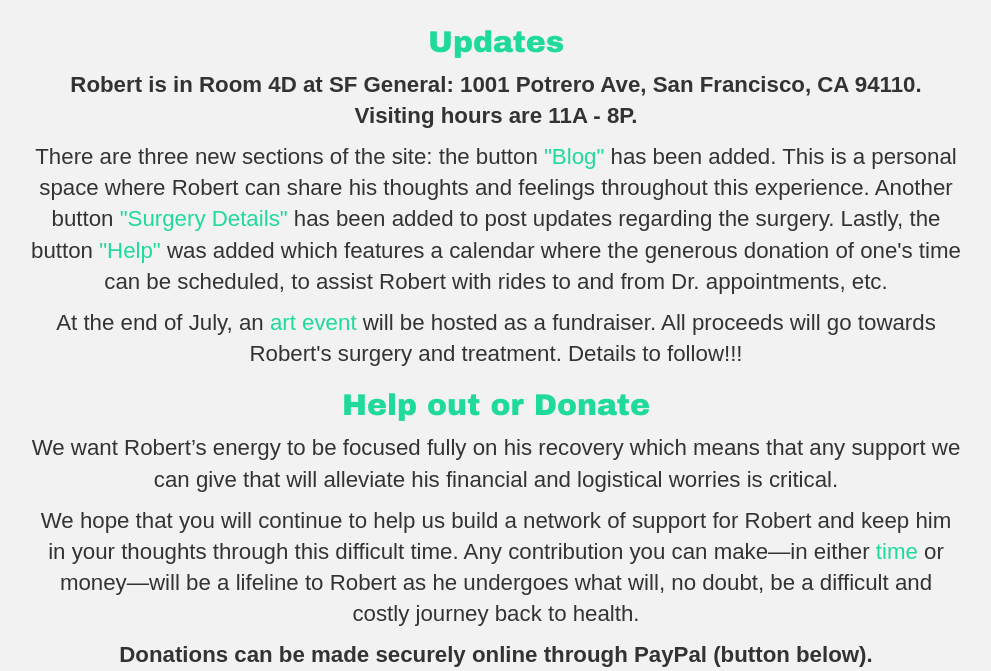
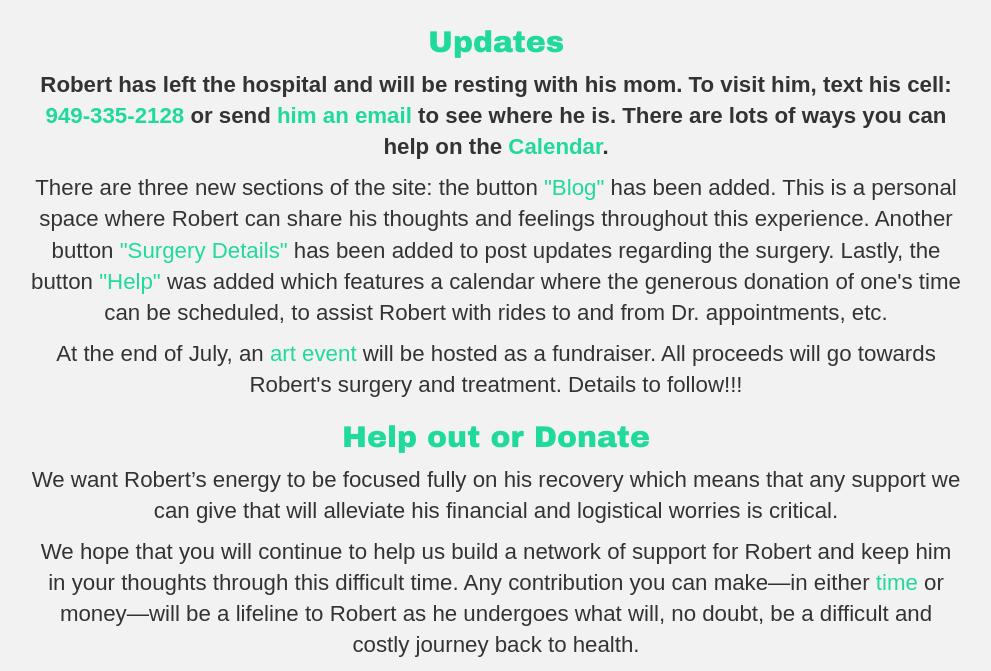
Before and after one commit to robertvergara/robertvergara.github.io, a website: page index.html at #/home in a window 1280 px wide. Shown: the part 1321-1992 px from the top of the page, without its empty margins (144-1135 px from the left). Drawn offline with nearby package versions, Linux system fonts and the light colour scheme.

Commit message:
updated updates section

```diff
--- a/app/partials/home.html
+++ b/app/partials/home.html
@@ -54,8 +54,7 @@
 
     <h2>Updates</h2>
 
-    <p><strong>Robert is in Room 4D at SF General: 1001 Potrero Ave, San Francisco, CA 94110. Visiting hours are 11A - 8P.</strong></p>
-
+    <p><strong>Robert has left the hospital and will be resting with his mom. To visit him, text his cell: <span style="color: #1FDA9A;">949-335-2128</span> or send <a href="mailto:rogger8934@gmail.com" target="_blank">him an email</a> to see where he is. There are lots of ways you can help on the <a href="#/calendar">Calendar</a>.</strong></p>
     <p>There are three new sections of the site: the button <a href="http://bobvergara.blogspot.com/" target="_blank">"Blog"</a> has been added. This is a personal space where Robert can share his thoughts and feelings throughout this experience. Another button <a href="http://robertsfgeneralstay.blogspot.com/" target="_blank">"Surgery Details"</a> has been added to post updates regarding the surgery. Lastly, the button <a href="#/calendar">"Help"</a> was added which features a calendar where the generous donation of one's time can be scheduled, to assist Robert with rides to and from Dr. appointments, etc. </p>
 
     <p>At the end of July, an <a href="#/art-event">art event</a> will be hosted as a fundraiser. All proceeds will go towards Robert's surgery and treatment. Details to follow!!!</p>
```
